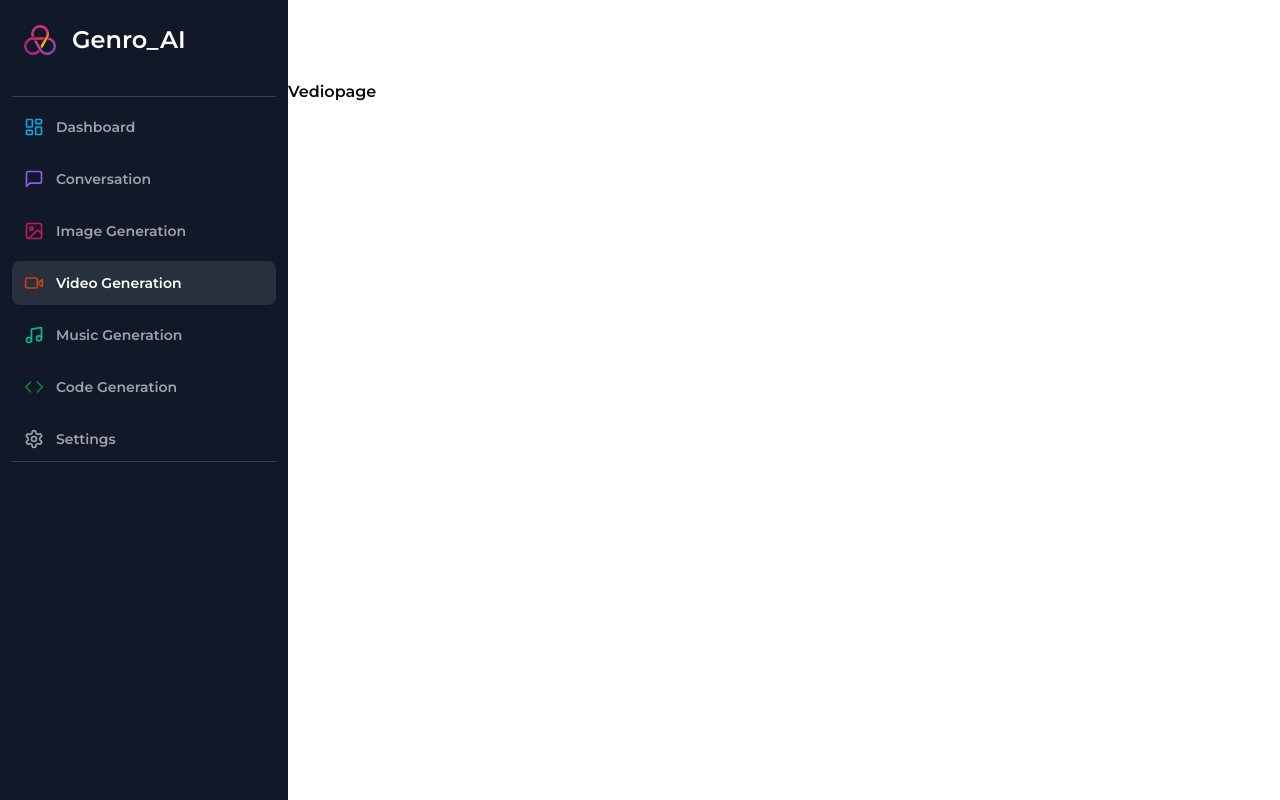
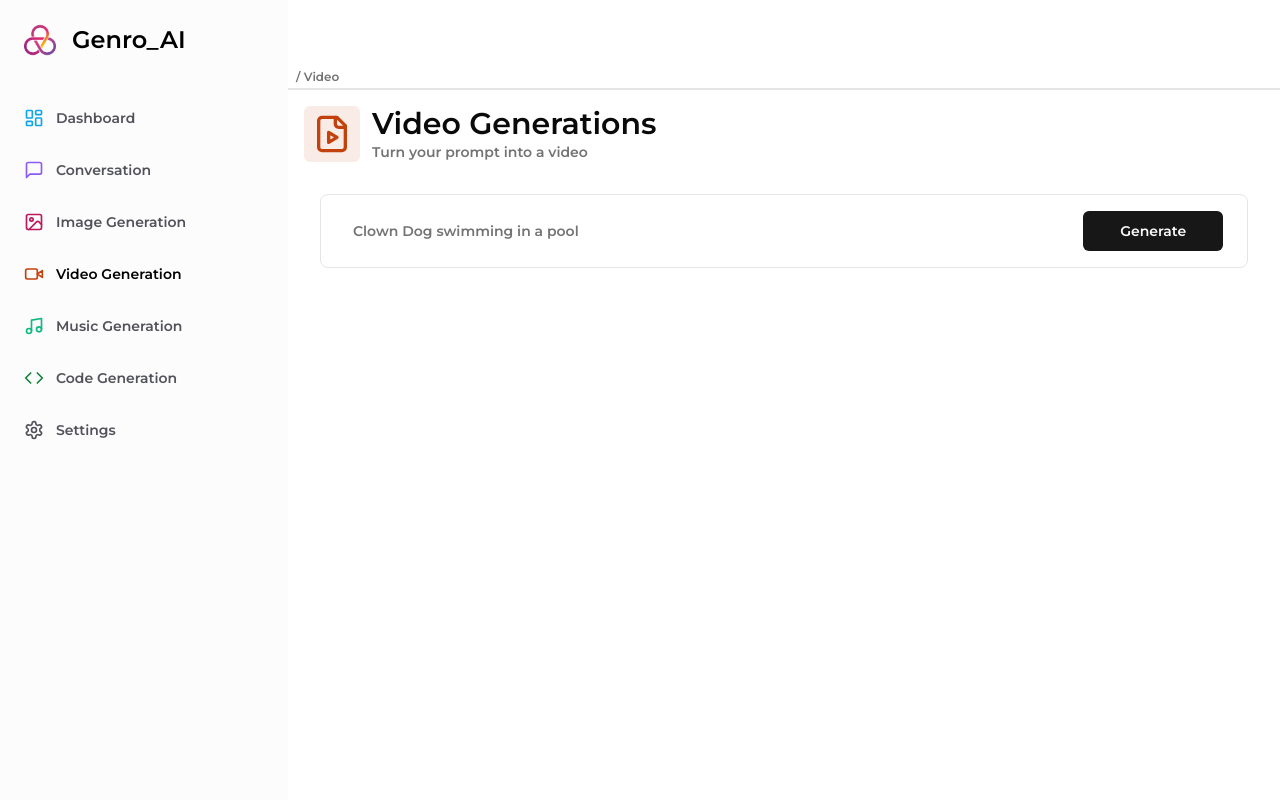
Before and after one commit to dhanubalde/ai-saas, a Next.js app: page /video in a window 1280 px wide. Built offline with nearby package versions, Linux system fonts and the light colour scheme.

Commit message:
rebuilding video and image

```diff
--- a/app/(dashboard)/(routes)/code/page.tsx
+++ b/app/(dashboard)/(routes)/code/page.tsx
@@ -51,6 +51,8 @@ const CodePage = () => {
 
   return (
     <div>
+       <span className='px-6 lg:px-2 text-xs text-muted-foreground'>{ `/ Code `}</span>
+       <Separator className="px-4 mb-4 py-[0.07rem]"/>
       <Heading
         title="Code Generations"
         description="Generate code using descriptive text."
@@ -58,7 +60,6 @@ const CodePage = () => {
         iconColor="text-green-700"
         bgColor="bg-green-700/10"
       />
-      <Separator className="mb-4 py-[0.05rem]"/>
       <div className=" px-4 lg:px-8">
         <div>
           <Form {...form}>
@@ -83,7 +84,7 @@ const CodePage = () => {
                   <FormItem className=" col-span-12 lg:col-span-10">
                     <FormControl className="m-0 p-0">
                       <Input
-                        className=" border-0 outline-none focus-visible:ring-0 focus-visible:ring-transparent"
+                        className="px-2 border-0 outline-none focus-visible:ring-0 focus-visible:ring-transparent"
 
                         disabled={isLoading}
                         placeholder="Simple toggle button using react hooks."
--- a/app/(dashboard)/(routes)/image/page.tsx
+++ b/app/(dashboard)/(routes)/image/page.tsx
@@ -39,14 +39,16 @@ const ImagePage = () => {
 
   return (
     <div>
+        <span className='px-6 lg:px-2 text-xs text-muted-foreground'>{ `/ Image `}</span>
+       <Separator className="px-4 mb-4 py-[0.07rem]"/>
       <Heading
         title="Image Generations"
-        description="Turning your promp into image."
+        description="Turn your promp into image."
         icon={ImageIcon}
         iconColor="text-pink-700"
         bgColor="bg-pink-700/10"
       />
-      <Separator className="mb-4 py-[0.05rem]" />
+
       <div className=" px-4 lg:px-8">
         <Form {...form}>
           <form
@@ -59,7 +61,9 @@ const ImagePage = () => {
                 <FormItem className=" col-span-12 lg:col-span-6">
                   <FormControl className=" m-0 p-0">
                     <Input
-                      className="border-0 outline-none focus-visible:ring-0 focus-visible:ring-transparent"
+                      className="
+                      px-2
+                      border-0 outline-none focus-visible:ring-0 focus-visible:ring-transparent"
                       disabled={isLoading}
                       placeholder="A picture of a horse in Swiss alps"
                       {...field}
--- /dev/null
+++ b/app/(dashboard)/(routes)/music/constant.ts
@@ -0,0 +1,7 @@
+import * as z from "zod"
+
+export const formSchema = z.object({
+  prompt: z.string().min(1, {
+    message: "Music prompt is required",
+  })
+})
--- a/app/(dashboard)/(routes)/music/page.tsx
+++ b/app/(dashboard)/(routes)/music/page.tsx
@@ -1,9 +1,89 @@
-import React from 'react'
+"use client"
 
-const Musicpage = () => {
+
+import * as z from "zod"
+import { useProModal } from "@/hooks/use-proModal"
+import { useRouter } from "next/navigation"
+import { useForm } from "react-hook-form"
+import { formSchema } from "./constant"
+import { zodResolver } from "@hookform/resolvers/zod"
+import { Separator } from "@/components/ui/separator"
+import { Form, FormControl, FormField, FormItem } from "@/components/ui/form"
+import { Input } from "@/components/ui/input"
+import { Button } from "@/components/ui/button"
+import Heading from "@/components/heading"
+import { Music } from "lucide-react"
+
+const MusicPage = () => {
+  const router = useRouter()
+  const proModal = useProModal()
+
+
+  const form = useForm<z.infer<typeof formSchema>>({
+    resolver: zodResolver(formSchema),
+    defaultValues: {
+      prompt: "",
+    }
+  });
+
+  const isLoading = form.formState.isSubmitting;
+
+  const onSubmit = async (values: z.infer<typeof formSchema>) => {
+    console.log(values);
+
+  }
+
+
+
   return (
-    <div>Musicpage</div>
+    <div>
+       <span className='px-6 lg:px-2 text-xs text-muted-foreground'>{ `/ Music `}</span>
+      <Separator className="px-4 mb-4 py-[0.07rem]" />
+      <Heading
+        title="Music Generations"
+        description="Turn your prompt into music."
+        icon={Music}
+        iconColor="text-emerald-500"
+        bgColor="bg-emerald-500/10"
+      />
+      <Form {...form}>
+        <form
+          onSubmit={form.handleSubmit(onSubmit)}
+          className="
+          rounded-lg
+          border
+          w-full
+          px-3
+          p-4
+          md:px-6
+          focus-within:shadow-sm
+          grid
+          grid-cols-12
+          gap-2
+          "
+        >
+          <FormField
+            name="prompt"
+            render={({ field }) => (
+              <FormItem className=" col-span-12 lg:col-span-10">
+                <FormControl className="m-0 p-0">
+                  <Input
+                    className="border-0 outline-none focus-visible:ring-0 focus-visible:ring-transparent px-2"
+                    disabled={isLoading}
+                    placeholder="Balad solo"
+                    {...field}
+                  />
+                </FormControl>
+              </FormItem>
+            )}
+          />
+          <Button className=" col-span-12 lg:col-span-2 w-full" type="submit" size="icon">
+            Generate
+          </Button>
+        </form>
+      </Form>
+    </div>
   )
 }
 
-export default Musicpage
+export default MusicPage
--- /dev/null
+++ b/app/(dashboard)/(routes)/video/constant.ts
@@ -0,0 +1,7 @@
+import * as z from "zod"
+
+export const formSchema = z.object({
+  prompt: z.string().min(1, {
+    message: "Prompt is required"
+  })
+})
--- a/app/(dashboard)/(routes)/video/page.tsx
+++ b/app/(dashboard)/(routes)/video/page.tsx
@@ -1,9 +1,104 @@
-import React from 'react'
+"use client"
 
-const Vediopage = () => {
+import * as z from "zod"
+import { useProModal } from "@/hooks/use-proModal"
+import { useRouter } from "next/navigation"
+import { useState } from "react"
+import { useForm } from "react-hook-form"
+import { formSchema } from "./constant"
+import { zodResolver } from "@hookform/resolvers/zod"
+import { Separator } from "@/components/ui/separator"
+import Heading from "@/components/heading"
+import { FileAudio, FileVideo } from "lucide-react"
+import { Form, FormControl, FormField, FormItem } from "@/components/ui/form"
+import { Input } from "@/components/ui/input"
+import { Button } from "@/components/ui/button"
+import Loader from "@/components/loader"
+import { Empty } from "@/components/empty"
+
+
+
+
+
+const VedioPage = () => {
+  const router = useRouter()
+  const proModal = useProModal()
+  const [video, setVideo] = useState<string[]>([]);
+
+  const form = useForm<z.infer<typeof formSchema>>({
+    resolver: zodResolver(formSchema),
+    defaultValues: {
+      prompt: "",
+    }
+  })
+
+
+  const isLoading = form.formState.isSubmitting;
+
+  const onSubmit = async (values: z.infer<typeof formSchema>) => {
+    console.log(values);
+  }
+
+
   return (
-    <div>Vediopage</div>
+    <div>
+        <span className='px-6 lg:px-2 text-xs text-muted-foreground'>{ `/ Video `}</span>
+      <Separator className="px-4 mb-4 py-[0.07rem]" />
+      <Heading
+        title="Video Generations"
+        description="Turn your prompt into a video"
+        icon={FileVideo}
+        iconColor="text-orange-700"
+        bgColor="bg-orange-700/10"
+      />
+      <div className=" px-4 lg:px-8">
+        <Form {...form}>
+          <form
+            onSubmit={form.handleSubmit(onSubmit)}
+            className="
+              rounded-lg
+              border
+              w-full
+              px-3
+              p-4
+              md:px-6
+              focus-within:shadow-sm
+              grid
+              grid-cols-12
+              gap-2
+            "
+          >
+            <FormField
+              name="prompt"
+              render={({ field }) => (
+                <FormItem className=" col-span-12 lg:col-span-10">
+                  <FormControl className="m-0 p-0">
+                    <Input className=" px-2 border-0 outline-none focus-visible:ring-0 focus-visible:ring-transparent"
+                      disabled={isLoading}
+                      placeholder="Clown Dog swimming in a pool"
+                      {...field}
+                    />
+                  </FormControl>
+                </FormItem>
+              )}
+
+            />
+            <Button className=" col-span-12 lg:col-span-2 w-full" type="submit" size="icon">
+              Generate
+            </Button>
+          </form>
+        </Form>
+        {isLoading && (
+          <div className="p-20">
+            <Loader />
+          </div>
+        )}
+        {!video && !isLoading && (
+          <Empty label="No video files generated." />
+        )}
+      </div>
+    </div>
   )
 }
 
-export default Vediopage
+export default VedioPage
--- a/components/mobileSidebar.tsx
+++ b/components/mobileSidebar.tsx
@@ -39,7 +39,7 @@ const MobileSidebar = ({
       </SheetTrigger>
       <SheetContent
         side="left"
-        className="p-0 text-white">
+        className="p-0 text-black">
         <Sidebar
           isPro={false}
           apiLimitCount={0}
--- a/components/navbar.tsx
+++ b/components/navbar.tsx
@@ -5,7 +5,7 @@ import MobileSidebar from "@/components/mobileSidebar"
 
 const Navbar = () => {
   return (
-    <div className=" flex items-center p-5 mb-10">
+    <div className=" flex items-center p-5 mb-6">
       <MobileSidebar/>
       <div className=" flex w-full justify-end ">
         <UserButton afterSignOutUrl="/" />
--- a/components/sidebar.tsx
+++ b/components/sidebar.tsx
@@ -74,7 +74,7 @@ const Sidebar = ({
       flex
       flex-col
       h-full
-      bg-[#111827]
+      bg-[#fcfcfc]
       text-white">
       <div className="
           px-3
@@ -87,21 +87,21 @@ const Sidebar = ({
             <Image fill alt="Logo" src="/logo.png" />
           </div>
           <h1
-            className={cn("text-2xl font-bold ", poppins.className)}>
+            className={cn("text-2xl text-black font-bold ", poppins.className)}>
             Genro_AI
           </h1>
         </Link>
 
         <div
           className="space-y-2 pt-10">
-           <Separator className=" bg-slate-700"/>
+           {/* <Separator className=" bg-slate-300"/> */}
           {routes.map((route) => (
             <Link
               key={route.href}
               href={route.href}
               className={cn(
-                "text-sm group flex p-3 w-full justify-start font-medium cursor-pointer hover:text-white hover:bg-white/10 rounded-lg transition",
-                pathname === route.href ? "text-white bg-white/10" : "text-zinc-400",
+                "text-sm group flex p-3 w-full justify-start font-medium cursor-pointer hover:text-black hover:bg-black/10 rounded-lg transition",
+                pathname === route.href ? "text-black bg-white/10" : "text-zinc-600",
               )}
             >
               <div
@@ -112,7 +112,7 @@ const Sidebar = ({
             </Link>
           ))}
         </div>
-        <Separator className=" bg-slate-700"/>
+        {/* <Separator className=" bg-slate-300"/> */}
       </div>
 
     </div>
```
Also changed, not shown: app/(dashboard)/(routes)/conversation/page.tsx (+39 -27 lines).
